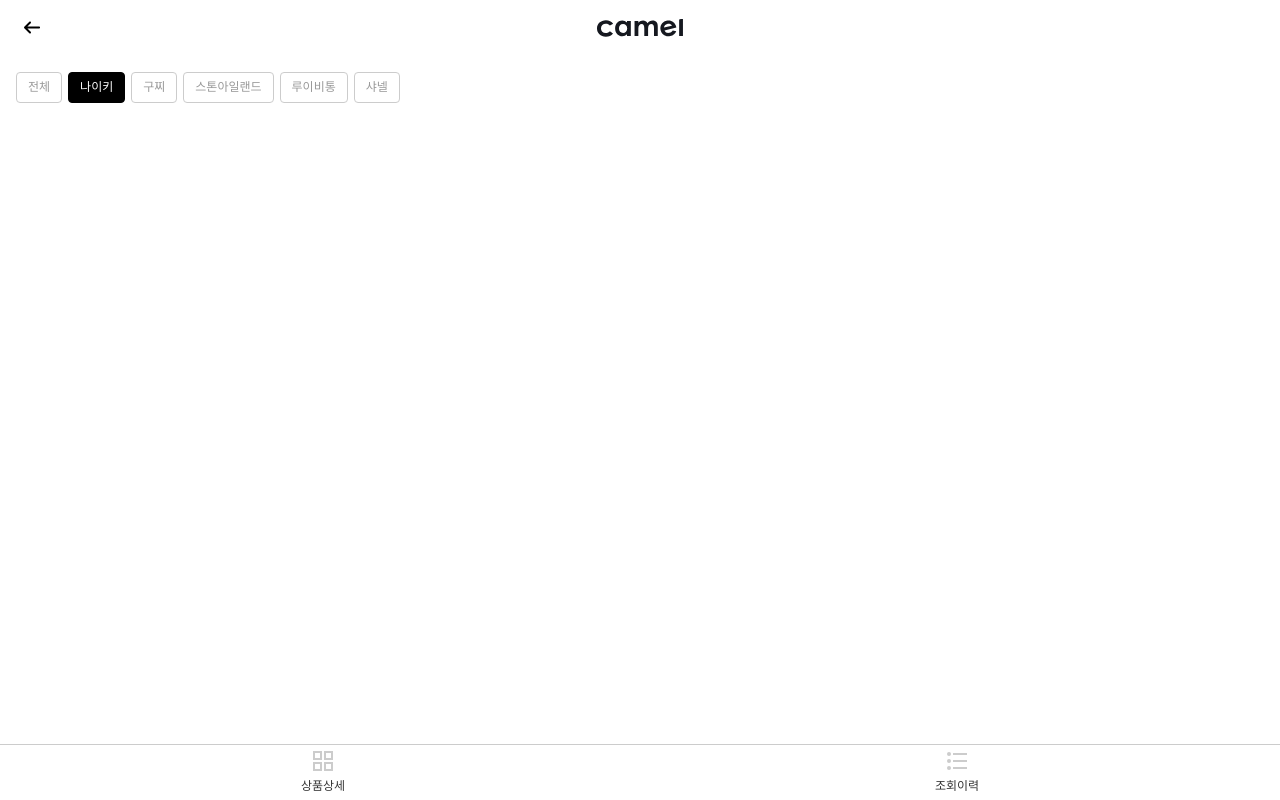
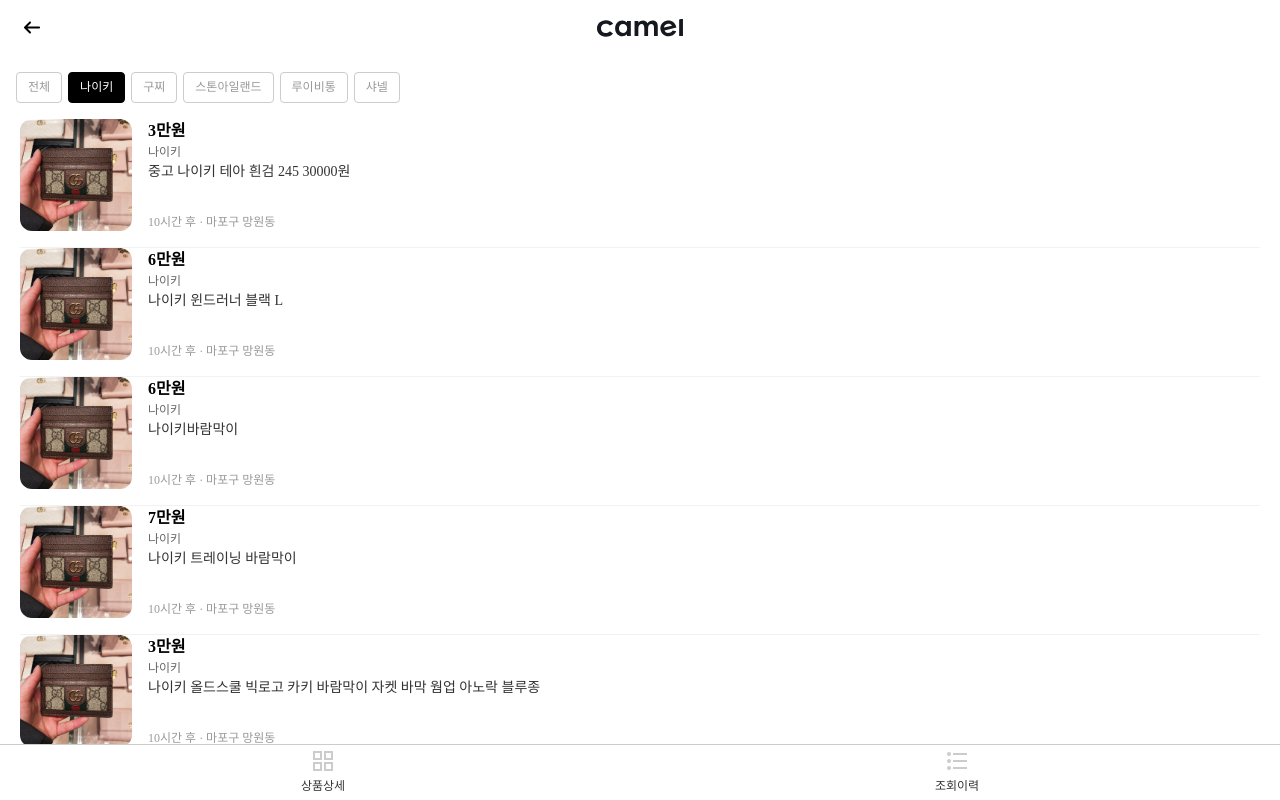
Before and after one commit to qurugi0347/Test-Product-List, a React (Create React App) app: page /recentList in a window 1280 px wide. Both pictures are taken after a click on the button "나이키". Built offline with nearby package versions, Linux system fonts and the light colour scheme.

Commit message:
Add: 최근 상품 리스트 출력

```diff
--- a/src/api/sample.ts
+++ b/src/api/sample.ts
@@ -331,7 +331,6 @@
 
   const filteredProducts = products
     .filter((product) => {
-      console.log(product.brand, brandNameMap[product.brand]);
       return brandNameMap[product.brand];
     })
     .sort((a, b) => {
--- a/src/components/RecentListPage/BrandFilters.tsx
+++ b/src/components/RecentListPage/BrandFilters.tsx
@@ -70,6 +70,9 @@
 };
 
 const FilterWrapper = styled.div`
+  position: sticky;
+  top: 0;
+  z-index: 2;
   width: 100%;
   overflow-x: scroll;
   white-space: nowrap;
--- /dev/null
+++ b/src/components/RecentListPage/ProductList.tsx
@@ -0,0 +1,25 @@
+import React from "react";
+import styled from "styled-components";
+import {IProductData} from "api/sample";
+
+import ProductListItem from "./ProductListItem";
+
+interface ProductListProps {
+  data: IProductData[];
+}
+
+const ProductList = ({data: productList}: ProductListProps) => {
+  return (
+    <ProductListWarpper>
+      {productList.map((product) => {
+        return <ProductListItem data={product} />;
+      })}
+    </ProductListWarpper>
+  );
+};
+
+const ProductListWarpper = styled.div`
+  padding: 0 20px;
+`;
+
+export default ProductList;
--- /dev/null
+++ b/src/components/RecentListPage/ProductListItem.tsx
@@ -0,0 +1,85 @@
+import React from "react";
+import styled from "styled-components";
+import {IProductData} from "api/sample";
+import productImage from "api/images/product.jpeg";
+import usePastTime from "hooks/usePastTime";
+
+interface ProductItemProps {
+  data: IProductData;
+}
+
+const ProductListItem = ({data: {price, title, brand}}: ProductItemProps) => {
+  return (
+    <ProductWrapper>
+      <ImageWrapper>
+        <ProductImage src={productImage} />
+      </ImageWrapper>
+      <InfoSection>
+        <Price>{Math.floor(price / 10000)}만원</Price>
+        <Brand>{brand}</Brand>
+        <Title>{title}</Title>
+        <DocumentInfo>
+          {usePastTime("2022-03-26 18:00:00")} · 마포구 망원동
+        </DocumentInfo>
+      </InfoSection>
+    </ProductWrapper>
+  );
+};
+
+const ProductWrapper = styled.div`
+  display: grid;
+  grid-template-columns: 112px 1fr;
+  grid-gap: 16px;
+  padding-bottom: 16px;
+  border-bottom: 1px solid #f2f2f2;
+`;
+
+const ImageWrapper = styled.div`
+  padding-top: 100%;
+  overflow: hidden;
+  position: relative;
+  border-radius: 12px;
+`;
+
+const ProductImage = styled.img`
+  position: absolute;
+  width: 100%;
+  top: 0;
+  object-fit: cover;
+`;
+
+const InfoSection = styled.div`
+  position: relative;
+`;
+
+const Price = styled.div`
+  font-size: 16px;
+  font-weight: 700;
+  line-height: 24px;
+  color: var(--black);
+`;
+
+const Brand = styled.div`
+  font-size: 12px;
+  font-weight: 400;
+  line-height: 18px;
+  color: var(--gray2);
+`;
+
+const Title = styled.div`
+  font-size: 14px;
+  font-weight: 400;
+  line-height: 21px;
+  color: var(--gray1);
+`;
+
+const DocumentInfo = styled.div`
+  font-size: 12px;
+  font-weight: 400;
+  line-height: 18px;
+  color: var(--gray3);
+  position: absolute;
+  bottom: 0;
+`;
+
+export default ProductListItem;
--- a/src/pages/RecentListPage.tsx
+++ b/src/pages/RecentListPage.tsx
@@ -1,6 +1,7 @@
 import React, {useEffect, useState} from "react";
 import BaseLayout from "components/layout/base/BaseLayout";
 import useBrandFilters from "components/RecentListPage/BrandFilters";
+import ProductList from "components/RecentListPage/ProductList";
 import {getBrandFilterdProducts, SortType, IProductData} from "api/sample";
 
 const RecentListPage = () => {
@@ -23,7 +24,10 @@
 
   return (
     <BaseLayout>
-      <BrandFilters />
+      <>
+        <BrandFilters />
+        <ProductList data={productData} />
+      </>
     </BaseLayout>
   );
 };
```
